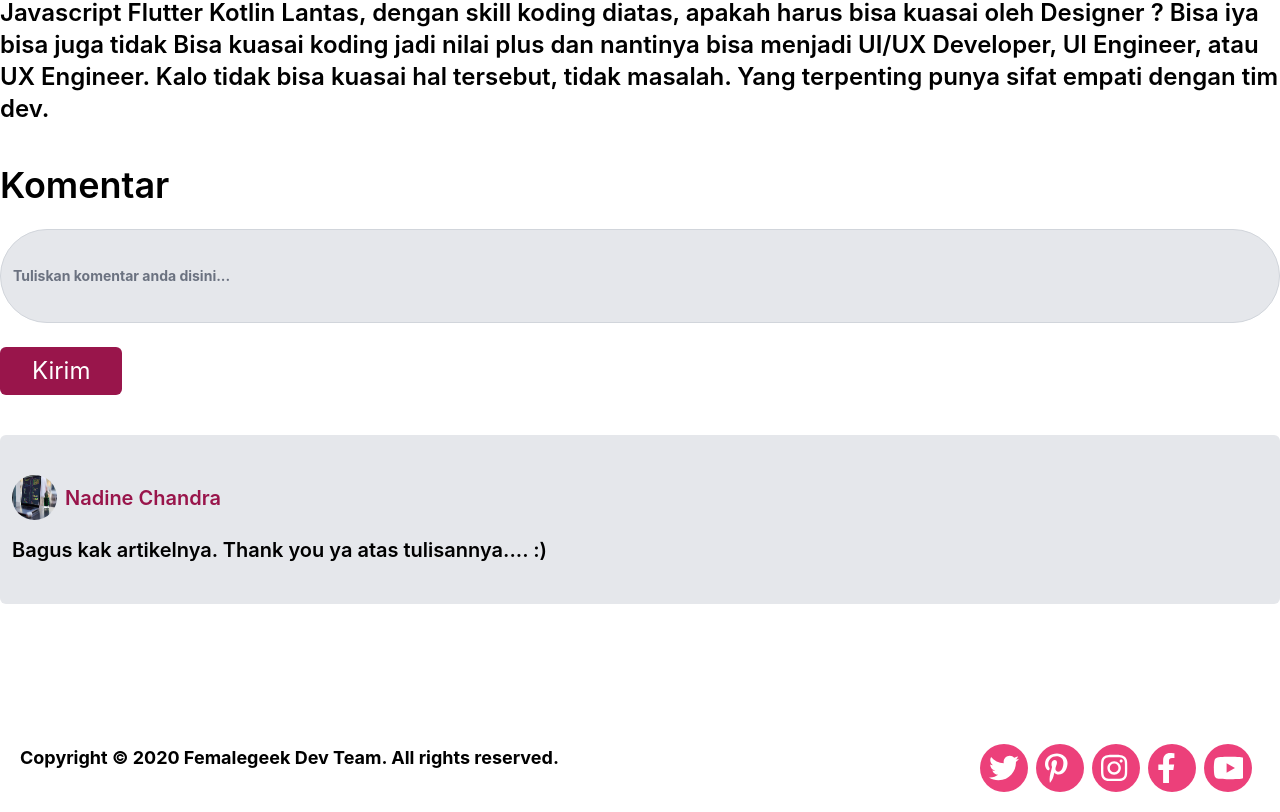
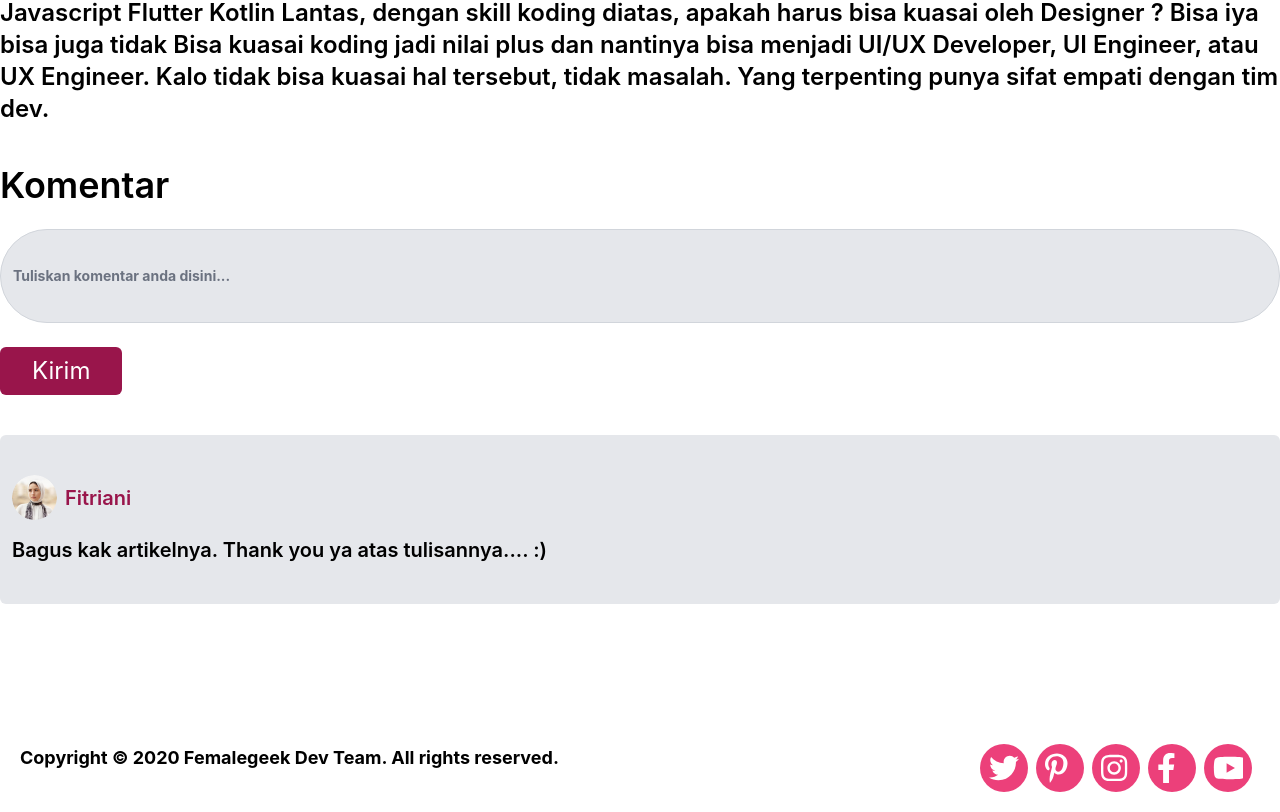
Before and after one commit to sartikadhaslam/tesfg, a Next.js app: page /blog/detail-blog in a window 1280 px wide. Shown: the part 1411-2223 px from the top of the page. Built offline with nearby package versions, Linux system fonts and the light colour scheme.

Commit message:
edit detail blog

```diff
--- a/pages/blog/detail-blog.tsx
+++ b/pages/blog/detail-blog.tsx
@@ -116,12 +116,12 @@ export default function DetailBlog() {
                     <div className="w-full flex items-center">
                       <Image
                       className="rounded-full"
-                      src="/pct1.png"
+                      src="/fitriani.png"
                       alt="Landscape picture"
                       width={45}
                       height={45}
                       />
-                      <h1 className="px-2 text-xl font-semibold text-pink-800">Nadine Chandra</h1>
+                      <h1 className="px-2 text-xl font-semibold text-pink-800">Fitriani</h1>
                     </div>
                     <div className="w-full pt-4">
                       <p className="text-xl font-semibold">Bagus kak artikelnya. Thank you ya atas tulisannya.... :)</p>
```
